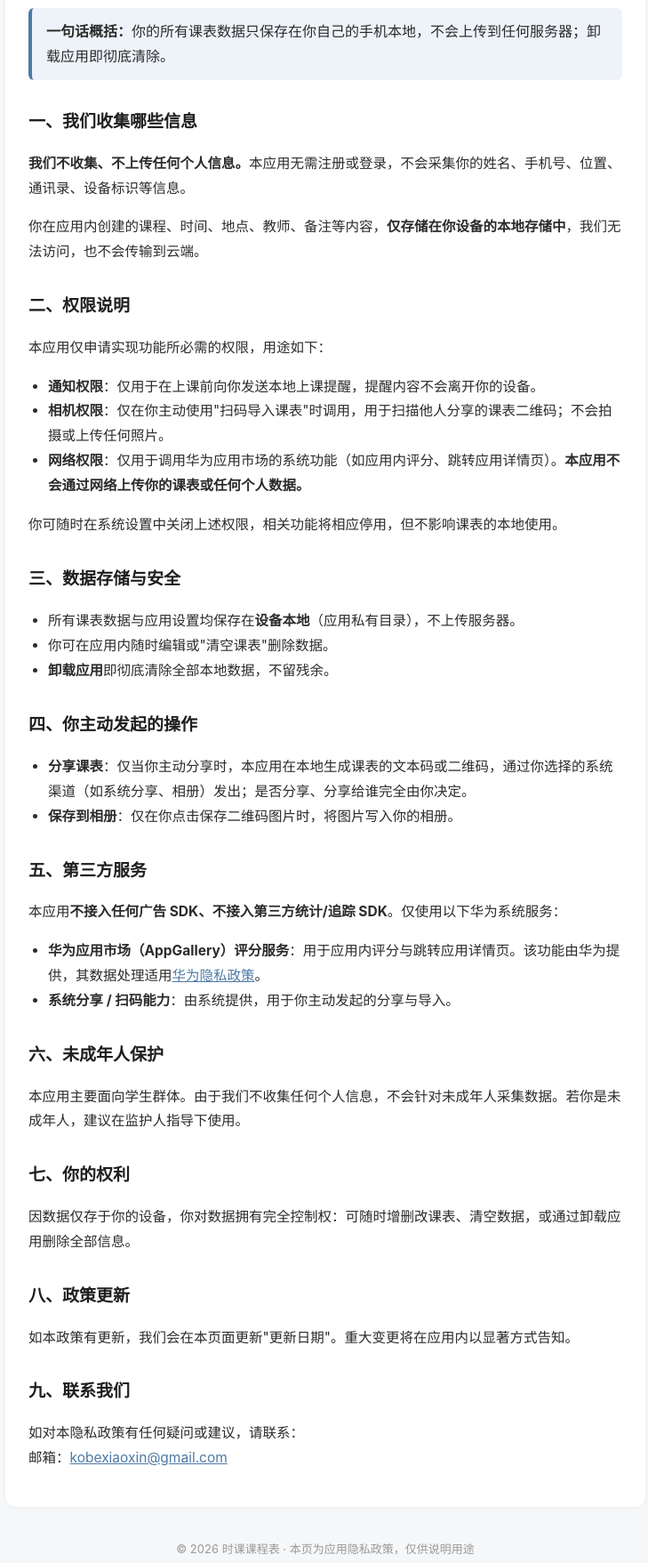
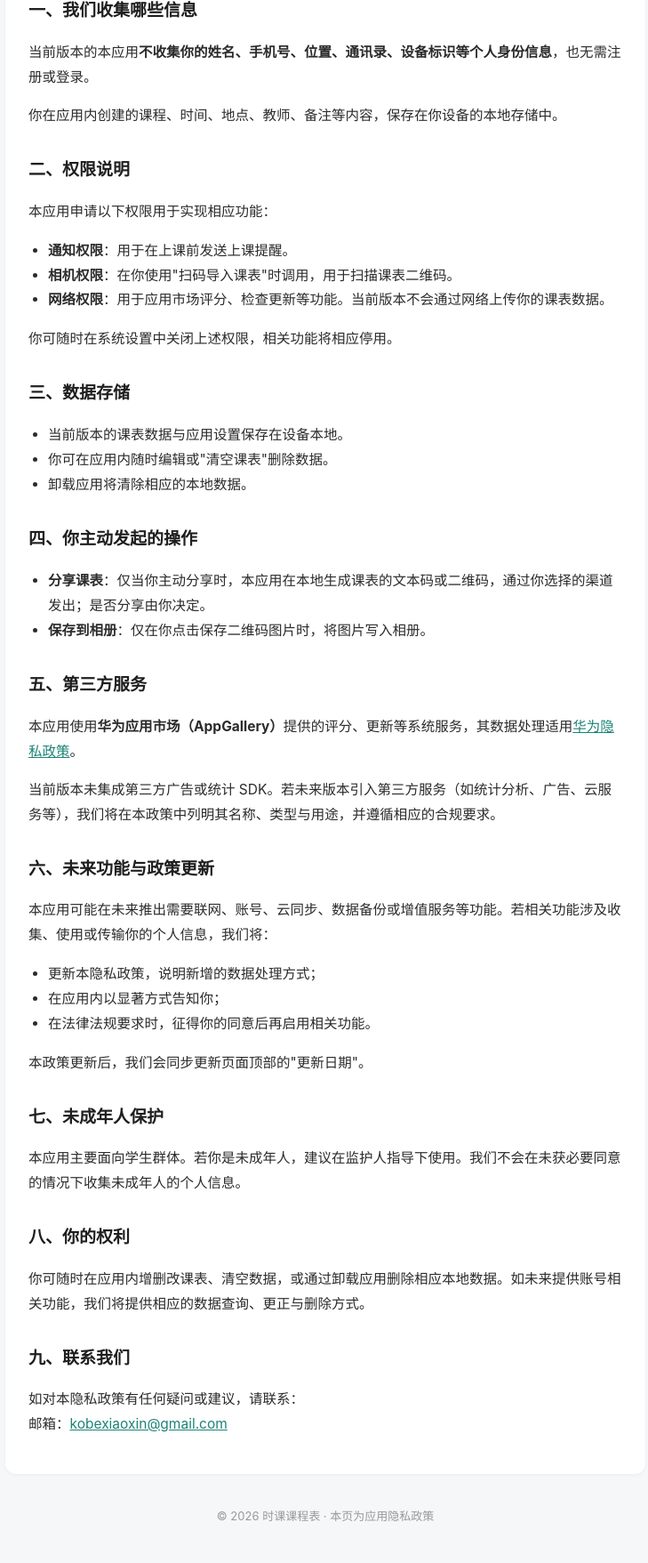
Before and after one commit to LiuXuancen/shike-privacy, a plain HTML site: page index.html in a window 1280 px wide. Shown: the part 251-2008 px from the top of the page at 89% size, without its empty margins (274-1003 px from the left). Drawn offline with Linux system fonts and the light colour scheme.

Commit message:
Update index.html

```diff
--- a/index.html
+++ b/index.html
@@ -5,7 +5,7 @@
 <meta name="viewport" content="width=device-width, initial-scale=1.0">
 <title>时课 · 隐私政策</title>
 <style>
-  :root { --brand: #4E79A7; }
+  :root { --brand: #1B8376; }
   * { box-sizing: border-box; }
   body {
     margin: 0; padding: 0;
@@ -20,10 +20,8 @@
   p, li { font-size: 15.5px; }
   ul { padding-left: 22px; }
   .card { background: #fff; border-radius: 12px; padding: 8px 26px 26px; box-shadow: 0 1px 4px rgba(0,0,0,.05); }
-  .hl { background: #eef3f9; border-left: 4px solid var(--brand); padding: 12px 16px; border-radius: 6px; margin: 14px 0; }
   a { color: var(--brand); }
   footer { color: #999; font-size: 13px; text-align: center; margin-top: 36px; }
-  code { background: #eef1f4; padding: 1px 6px; border-radius: 4px; font-size: 14px; }
 </style>
 </head>
 <body>
@@ -34,60 +32,59 @@
   </header>
 
   <div class="card">
-    <p>感谢你使用「时课」（以下简称"本应用"）。我们高度重视你的隐私。本应用是一款<strong>纯本地</strong>的课程表工具，<strong>不设账号、不收集个人信息、不上传你的课表数据</strong>。本政策说明我们如何处理与保护你的信息。</p>
-
-    <div class="hl">
-      <strong>一句话概括：</strong>你的所有课表数据只保存在你自己的手机本地，不会上传到任何服务器；卸载应用即彻底清除。
-    </div>
+    <p>感谢你使用「时课」（以下简称"本应用"）。我们重视你的隐私。本政策说明<strong>当前版本</strong>如何处理你的信息，以及未来功能变更时的处理方式。请在使用前阅读本政策。</p>
 
     <h2>一、我们收集哪些信息</h2>
-    <p><strong>我们不收集、不上传任何个人信息。</strong>本应用无需注册或登录，不会采集你的姓名、手机号、位置、通讯录、设备标识等信息。</p>
-    <p>你在应用内创建的课程、时间、地点、教师、备注等内容，<strong>仅存储在你设备的本地存储中</strong>，我们无法访问，也不会传输到云端。</p>
+    <p>当前版本的本应用<strong>不收集你的姓名、手机号、位置、通讯录、设备标识等个人身份信息</strong>，也无需注册或登录。</p>
+    <p>你在应用内创建的课程、时间、地点、教师、备注等内容，保存在你设备的本地存储中。</p>
 
     <h2>二、权限说明</h2>
-    <p>本应用仅申请实现功能所必需的权限，用途如下：</p>
+    <p>本应用申请以下权限用于实现相应功能：</p>
     <ul>
-      <li><strong>通知权限</strong>：仅用于在上课前向你发送本地上课提醒，提醒内容不会离开你的设备。</li>
-      <li><strong>相机权限</strong>：仅在你主动使用"扫码导入课表"时调用，用于扫描他人分享的课表二维码；不会拍摄或上传任何照片。</li>
-      <li><strong>网络权限</strong>：仅用于调用华为应用市场的系统功能（如应用内评分、跳转应用详情页）。<strong>本应用不会通过网络上传你的课表或任何个人数据。</strong></li>
+      <li><strong>通知权限</strong>：用于在上课前发送上课提醒。</li>
+      <li><strong>相机权限</strong>：在你使用"扫码导入课表"时调用，用于扫描课表二维码。</li>
+      <li><strong>网络权限</strong>：用于应用市场评分、检查更新等功能。当前版本不会通过网络上传你的课表数据。</li>
     </ul>
-    <p>你可随时在系统设置中关闭上述权限，相关功能将相应停用，但不影响课表的本地使用。</p>
+    <p>你可随时在系统设置中关闭上述权限，相关功能将相应停用。</p>
 
-    <h2>三、数据存储与安全</h2>
+    <h2>三、数据存储</h2>
     <ul>
-      <li>所有课表数据与应用设置均保存在<strong>设备本地</strong>（应用私有目录），不上传服务器。</li>
+      <li>当前版本的课表数据与应用设置保存在设备本地。</li>
       <li>你可在应用内随时编辑或"清空课表"删除数据。</li>
-      <li><strong>卸载应用</strong>即彻底清除全部本地数据，不留残余。</li>
+      <li>卸载应用将清除相应的本地数据。</li>
     </ul>
 
     <h2>四、你主动发起的操作</h2>
     <ul>
-      <li><strong>分享课表</strong>：仅当你主动分享时，本应用在本地生成课表的文本码或二维码，通过你选择的系统渠道（如系统分享、相册）发出；是否分享、分享给谁完全由你决定。</li>
-      <li><strong>保存到相册</strong>：仅在你点击保存二维码图片时，将图片写入你的相册。</li>
+      <li><strong>分享课表</strong>：仅当你主动分享时，本应用在本地生成课表的文本码或二维码，通过你选择的渠道发出；是否分享由你决定。</li>
+      <li><strong>保存到相册</strong>：仅在你点击保存二维码图片时，将图片写入相册。</li>
     </ul>
 
     <h2>五、第三方服务</h2>
-    <p>本应用<strong>不接入任何广告 SDK、不接入第三方统计/追踪 SDK</strong>。仅使用以下华为系统服务：</p>
+    <p>本应用使用<strong>华为应用市场（AppGallery）</strong>提供的评分、更新等系统服务，其数据处理适用<a href="https://consumer.huawei.com/cn/privacy/privacy-policy/" target="_blank">华为隐私政策</a>。</p>
+    <p>当前版本未集成第三方广告或统计 SDK。若未来版本引入第三方服务（如统计分析、广告、云服务等），我们将在本政策中列明其名称、类型与用途，并遵循相应的合规要求。</p>
+
+    <h2>六、未来功能与政策更新</h2>
+    <p>本应用可能在未来推出需要联网、账号、云同步、数据备份或增值服务等功能。若相关功能涉及收集、使用或传输你的个人信息，我们将：</p>
     <ul>
-      <li><strong>华为应用市场（AppGallery）评分服务</strong>：用于应用内评分与跳转应用详情页。该功能由华为提供，其数据处理适用<a href="https://consumer.huawei.com/cn/privacy/privacy-policy/" target="_blank">华为隐私政策</a>。</li>
-      <li><strong>系统分享 / 扫码能力</strong>：由系统提供，用于你主动发起的分享与导入。</li>
+      <li>更新本隐私政策，说明新增的数据处理方式；</li>
+      <li>在应用内以显著方式告知你；</li>
+      <li>在法律法规要求时，征得你的同意后再启用相关功能。</li>
     </ul>
+    <p>本政策更新后，我们会同步更新页面顶部的"更新日期"。</p>
 
-    <h2>六、未成年人保护</h2>
-    <p>本应用主要面向学生群体。由于我们不收集任何个人信息，不会针对未成年人采集数据。若你是未成年人，建议在监护人指导下使用。</p>
+    <h2>七、未成年人保护</h2>
+    <p>本应用主要面向学生群体。若你是未成年人，建议在监护人指导下使用。我们不会在未获必要同意的情况下收集未成年人的个人信息。</p>
 
-    <h2>七、你的权利</h2>
-    <p>因数据仅存于你的设备，你对数据拥有完全控制权：可随时增删改课表、清空数据，或通过卸载应用删除全部信息。</p>
-
-    <h2>八、政策更新</h2>
-    <p>如本政策有更新，我们会在本页面更新"更新日期"。重大变更将在应用内以显著方式告知。</p>
+    <h2>八、你的权利</h2>
+    <p>你可随时在应用内增删改课表、清空数据，或通过卸载应用删除相应本地数据。如未来提供账号相关功能，我们将提供相应的数据查询、更正与删除方式。</p>
 
     <h2>九、联系我们</h2>
     <p>如对本隐私政策有任何疑问或建议，请联系：<br>
     邮箱：<a href="mailto:kobexiaoxin@gmail.com">kobexiaoxin@gmail.com</a></p>
   </div>
 
-  <footer>© 2026 时课课程表 · 本页为应用隐私政策，仅供说明用途</footer>
+  <footer>© 2026 时课课程表 · 本页为应用隐私政策</footer>
 </div>
 </body>
 </html>
```
